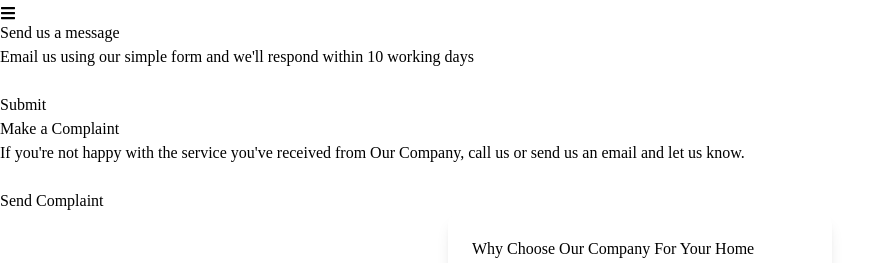
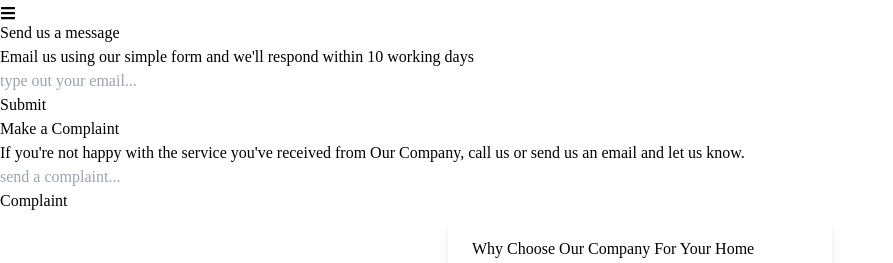
Before and after one commit to MichaelRG023/Home-Repair, a React (Create React App) app: page /contact in a window 1280 px wide. Shown: the part 343-606 px from the top of the page, without its empty margins (0-893 px from the left). Built offline with nearby package versions, Linux system fonts and the light colour scheme; data requests are answered from the project's data file.

Commit message:
more tailwind css

```diff
--- a/package.json
+++ b/package.json
@@ -18,7 +18,8 @@
     "start": "react-scripts start",
     "build": "react-scripts build",
     "test": "react-scripts test",
-    "eject": "react-scripts eject"
+    "eject": "react-scripts eject",
+    "watch:css": "postcss src/assests/tailwind.css -o src/assests/main.css"
   },
   "eslintConfig": {
     "extends": [
@@ -40,6 +41,8 @@
   },
   "devDependencies": {
     "@babel/plugin-proposal-private-property-in-object": "^7.21.11",
+    "autoprefixer": "^9.8.6",
+    "postcss-cli": "^11.0.0",
     "tailwindcss": "^3.4.0"
   }
 }
--- /dev/null
+++ b/postcss.config.js
@@ -0,0 +1,7 @@
+const tailwindcss = require('tailwindcss');
+module.exports = {
+    plugins: [
+        tailwindcss('./tailwind.js'),
+        require('autoprefixer')
+    ],
+};
--- a/src/Contact.js
+++ b/src/Contact.js
@@ -1,4 +1,5 @@
 import { useState } from "react";
+import './assests/main.css'
 
 
 function Contact(){
@@ -15,16 +16,20 @@ function Contact(){
             </h1>
                 <p>Email us using our simple form and we'll respond within 10 working days</p>
                 <form>
-                <input value={email} onChange={e => setEmail(e.target.value)} type="email"></input>
+                <input value={email} onChange={e => setEmail(e.target.value)} type="email" placeholder="type out your email..."></input>
                 </form>
-            <button>Submit</button>
+                <div>
+                    <button>Submit</button>
+                </div>
 
             <h1>Make a Complaint</h1>
             <p>If you're not happy with the service you've received from Our Company, call us or send us an email and let us know.</p>
             <form>
-            <input type="text" id="text" name="text" ></input>
+            <input type="text" id="text" name="text" placeholder="send a complaint..." ></input>
             </form>
-            <button>Send Complaint </button>
+
+            <button className=""> Complaint </button>
+
         </div>
     )
 }
--- /dev/null
+++ b/src/assests/tailwind.css
@@ -0,0 +1,5 @@
+@import "tailwindcss/base";
+
+@import "tailwindcss/components";
+
+@import "tailwindcss/utilities";
--- a/src/index.css
+++ b/src/index.css
@@ -12,6 +12,7 @@ code {
     monospace;
 }
 
+
 @tailwind base;
 @tailwind components;
 @tailwind utilities;
--- a/src/index.js
+++ b/src/index.js
@@ -1,7 +1,8 @@
 import React from 'react';
 import ReactDOM from 'react-dom/client';
-import './index.css';
+// import './assests/main.css'
 import App from './App';
+import './index.css'
 
 
 const root = ReactDOM.createRoot(document.getElementById('root'));
```
Also changed, not shown: src/assests/main.css (added), 1 other file (tests, documents, lock files or other folders).
